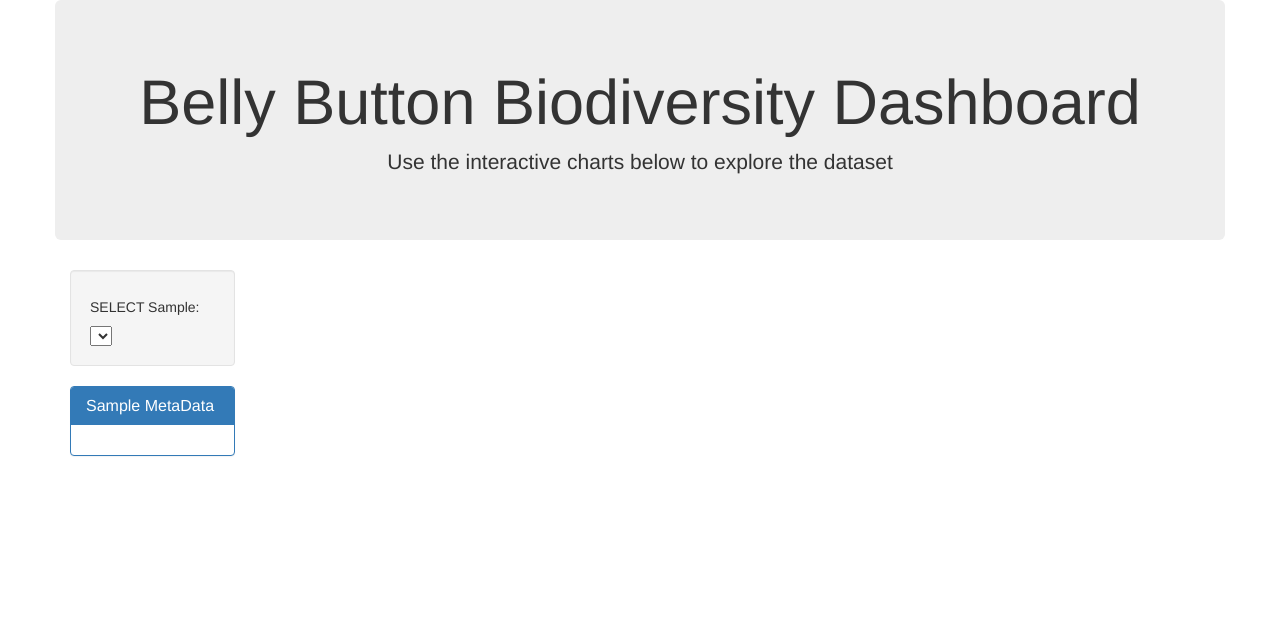
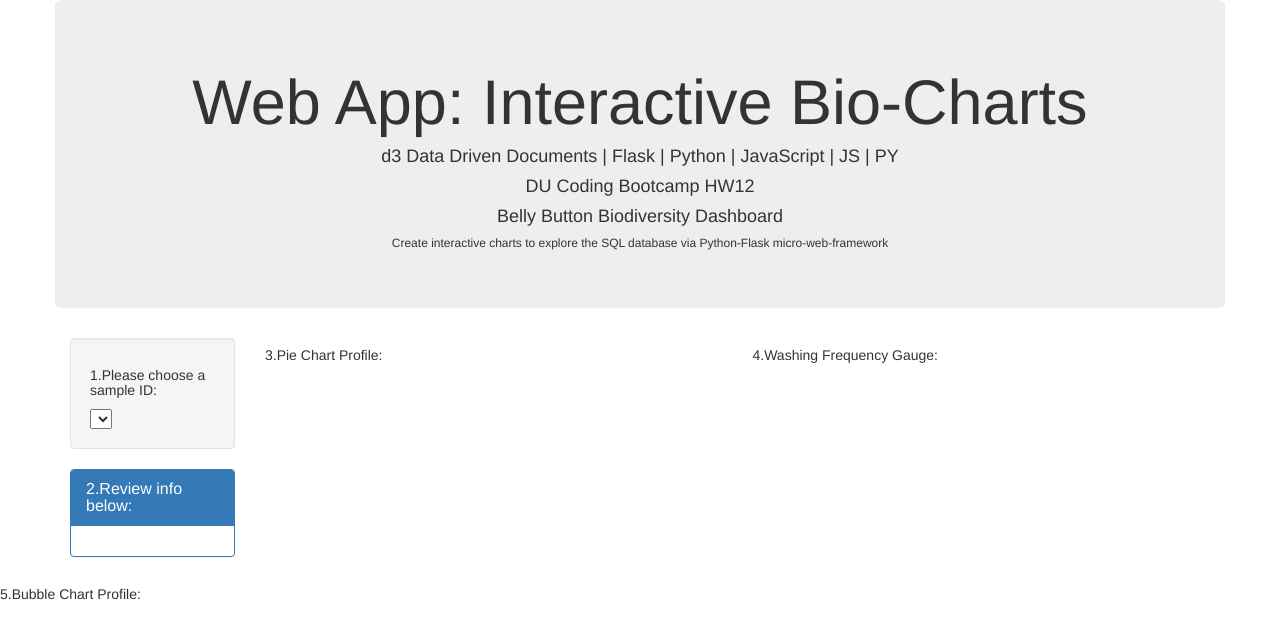
Before and after one commit to attila5287/DU_Coding_15_Full_Stack_Python_JS_Flask_Plotly_SQLalchemy_Pandas, a Flask app: page / in a window 1280 px wide. Shown: the top 639 px of the page. Run offline with Flask 2, Linux system fonts and the light colour scheme; data that the repository does not hold is empty; some libraries are stand-ins or nearby versions.

Commit message:
Add files via upload

```diff
--- a/StarterCode/Belly_Button_Biodiversity/templates/index.html
+++ b/StarterCode/Belly_Button_Biodiversity/templates/index.html
@@ -5,7 +5,7 @@
   <meta charset="UTF-8">
   <meta name="viewport" content="width=device-width, initial-scale=1.0">
   <meta http-equiv="X-UA-Compatible" content="ie=edge">
-  <title>Flask Plotlyjs Example</title>
+  <title>GitHub@attila5287</title>
   <link rel="stylesheet" href="https://maxcdn.bootstrapcdn.com/bootstrap/3.3.7/css/bootstrap.min.css">
 </head>
 
@@ -14,42 +14,54 @@
   <div class="container">
     <div class="row">
       <div class="col-md-12 jumbotron text-center">
-        <h1>Belly Button Biodiversity Dashboard</h1>
-        <p>Use the interactive charts below to explore the dataset</p>
+        <h1>Web App: Interactive Bio-Charts</h1>
+        <h4>d3 Data Driven Documents | Flask | Python | JavaScript | JS | PY</h4>
+        <h4>DU Coding Bootcamp HW12</h4>
+        <h4>Belly Button Biodiversity Dashboard</h4>
+        <h6>Create interactive charts to explore the SQL database via Python-Flask micro-web-framework </h6>
       </div>
     </div>
     <div class="row">
       <div class="col-md-2">
         <div class="well">
-          <h5>SELECT Sample:</h5>
+          <h5>1.Please choose a sample ID:</h5>
           <select id="selDataset" onchange="optionChanged(this.value)"></select>
         </div>
         <div class="panel panel-primary">
           <div class="panel-heading">
-            <h3 class="panel-title">Sample MetaData</h3>
+            <h3 class="panel-title">2.Review info below: </h3>
           </div>
           <div id="sample-metadata" class="panel-body"></div>
         </div>
       </div>
       <div class="col-md-5">
+        <h5>
+          3.Pie Chart Profile:
+        </h5>
         <div id="pie"></div>
       </div>
       <div class="col-md-5">
+        <h5>
+          4.Washing Frequency Gauge:
+        </h5>
         <div id="gauge"></div>
       </div>
     </div>
   </div>
   <div class="row">
     <div class="col-md-12">
+      <h5>
+        5.Bubble Chart Profile:
+      </h5>
       <div id="bubble"></div>
     </div>
   </div>
 
-  <!-- <script src="https://cdn.plot.ly/plotly-1.31.2.min.js"></script> -->
+  <script src="https://cdn.plot.ly/plotly-1.31.2.min.js"></script>
   <script src="https://cdnjs.cloudflare.com/ajax/libs/d3/5.5.0/d3.js"></script>
   <script src="https://cdn.plot.ly/plotly-latest.min.js"></script>
-  <script src="{{ url_for('static', filename='js/bonus.js') }}"></script>
-  <script src="{{ url_for('static', filename='js/app.js') }}"></script>
+  <script src="../static/js/bonus.js"></script>
+  <script src="../static/js/app.js"></script>
 
 </body>
 
```
